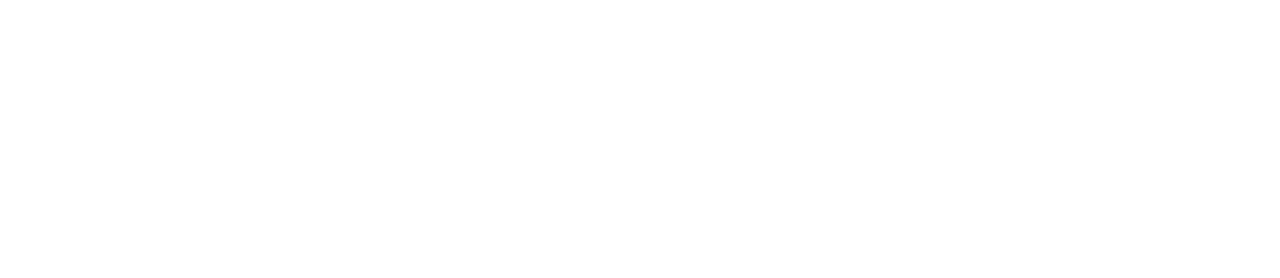
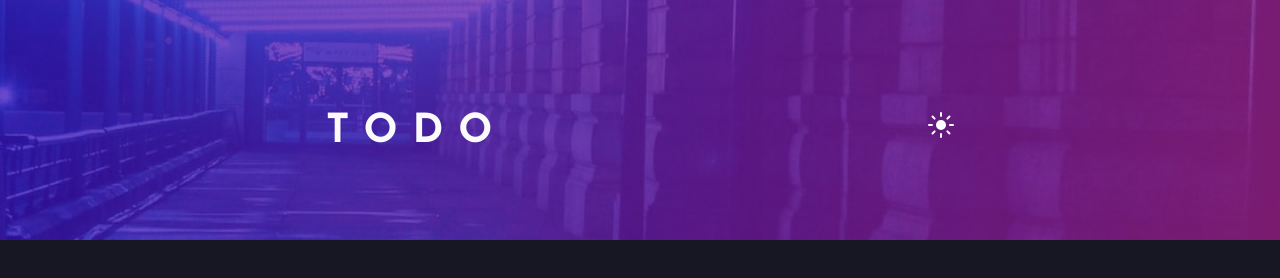
Before and after one commit to Naskri/Todoist, a website built with Vite: page index.html in a window 1280 px wide. Built offline with nearby package versions, Linux system fonts and the light colour scheme.

Commit message:
Work with HTML,CSS
Add a header with theme image changing, setup a general layout.
More work with 7-1 pattern, set a Theme class inside ts.

```diff
--- a/index.html
+++ b/index.html
@@ -13,7 +13,27 @@
     />
   </head>
   <body>
-    <div id="app"></div>
+    <div id="app">
+      <div class="content">
+        <header class="header">&nbsp;</header>
+        <main class="main">
+          <div class="wrapper">
+            <div class="todo-app">
+              <header class="todo-app__header">
+                <h1 class="heading__primary">Todo</h1>
+                <button class="button button--theme" aria-label="Change theme">
+                  <img
+                    src="./src/images/icon-sun.svg"
+                    alt="Light Theme"
+                    class="button__image"
+                  />
+                </button>
+              </header>
+            </div>
+          </div>
+        </main>
+      </div>
+    </div>
     <script type="module" src="/src/main.ts"></script>
   </body>
 </html>
--- /dev/null
+++ b/src/app/Theme.ts
@@ -0,0 +1,7 @@
+class Theme {
+  initialize() {
+    console.log("HI!");
+  }
+}
+
+export default new Theme();
--- a/src/main.ts
+++ b/src/main.ts
@@ -1 +1,4 @@
 import "./scss/style.scss";
+import Theme from "./app/Theme";
+
+Theme.initialize();
--- /dev/null
+++ b/src/scss/abstracts/_mixins.scss
@@ -0,0 +1,5 @@
+@mixin media($mediaPoint) {
+  @media (max-width: $mediaPoint) {
+    @content;
+  }
+}
--- a/src/scss/abstracts/_variables.scss
+++ b/src/scss/abstracts/_variables.scss
@@ -1,10 +1,10 @@
 :root{
+  --color-neutral:hsl(0, 0%, 98%);
   --color-primary:hsl(220, 98%, 61%);
   --color-secondary:hsl(192, 100%, 67%)
   --color-third:hsl(280, 87%, 65%);
-  --color-check-gradient:linear-gradient(var(--color-secondary),var(--color-third))
+  --color-check-gradient:linear-gradient(var(--color-secondary),var(--color-third));
 
-  --color-neutral:hsl(0, 0%, 98%);
   --color-background:hsl(235, 21%, 11%);
   --color-button-border:hsl(234, 11%, 52%);
   --color-item-background:hsl(235, 24%, 19%);
--- /dev/null
+++ b/src/scss/base/_theme.scss
@@ -0,0 +1,10 @@
+@use "./../abstracts/mixins" as *;
+
+body[data-theme="light"] {
+  .header {
+    background-image: url("./../../images/bg-desktop-light.jpg");
+    @include media(38rem) {
+      background-image: url("./../../images/bg-mobile-light.jpg");
+    }
+  }
+}
--- /dev/null
+++ b/src/scss/base/_typography.scss
@@ -0,0 +1,7 @@
+.heading__primary {
+  color: var(--color-neutral);
+  text-transform: uppercase;
+  letter-spacing: 15px;
+  font-size: 2.5rem;
+  line-height: 1;
+}
--- /dev/null
+++ b/src/scss/components/_button.scss
@@ -0,0 +1,13 @@
+.button {
+  cursor: pointer;
+  border: none;
+  background-color: transparent;
+  font-family: inherit;
+  &--theme:hover &__image {
+    transform: scale(1.07);
+  }
+
+  &__image {
+    transition: transform 0.3s;
+  }
+}
--- /dev/null
+++ b/src/scss/components/_wrapper.scss
@@ -0,0 +1,7 @@
+.wrapper {
+  --width: 41.25rem;
+  max-width: var(--width);
+  width: 100%;
+  margin: 0 auto;
+  padding: 1rem;
+}
--- /dev/null
+++ b/src/scss/components/todo-app/_todo-app.scss
@@ -0,0 +1,3 @@
+.todo-app {
+  padding: 1rem 0;
+}
--- /dev/null
+++ b/src/scss/components/todo-app/header/_header.scss
@@ -0,0 +1,6 @@
+.todo-app__header {
+  display: flex;
+  align-items: flex-start;
+  justify-content: space-between;
+  gap: 1rem;
+}
--- /dev/null
+++ b/src/scss/layout/_header.scss
@@ -0,0 +1,16 @@
+@use "./../abstracts/mixins" as *;
+
+.header {
+  position: absolute;
+  top: 0;
+  left: 0;
+  width: 100%;
+  height: 15rem;
+  background-image: url("./../../images/bg-desktop-dark.jpg");
+  background-size: cover;
+  background-repeat: no-repeat;
+  background-position: center;
+  @include media(38rem) {
+    background-image: url("./../../images/bg-mobile-dark.jpg");
+  }
+}
--- /dev/null
+++ b/src/scss/layout/_main.scss
@@ -0,0 +1,5 @@
+.main {
+  position: relative;
+  z-index: 9999;
+  padding: 5rem 0;
+}
--- /dev/null
+++ b/src/scss/pages/_main.scss
@@ -0,0 +1,5 @@
+.content {
+  position: relative;
+  min-height: 100vh;
+  background-color: var(--color-background);
+}
```
Also changed, not shown: src/scss/style.scss (+10 -0 lines).
